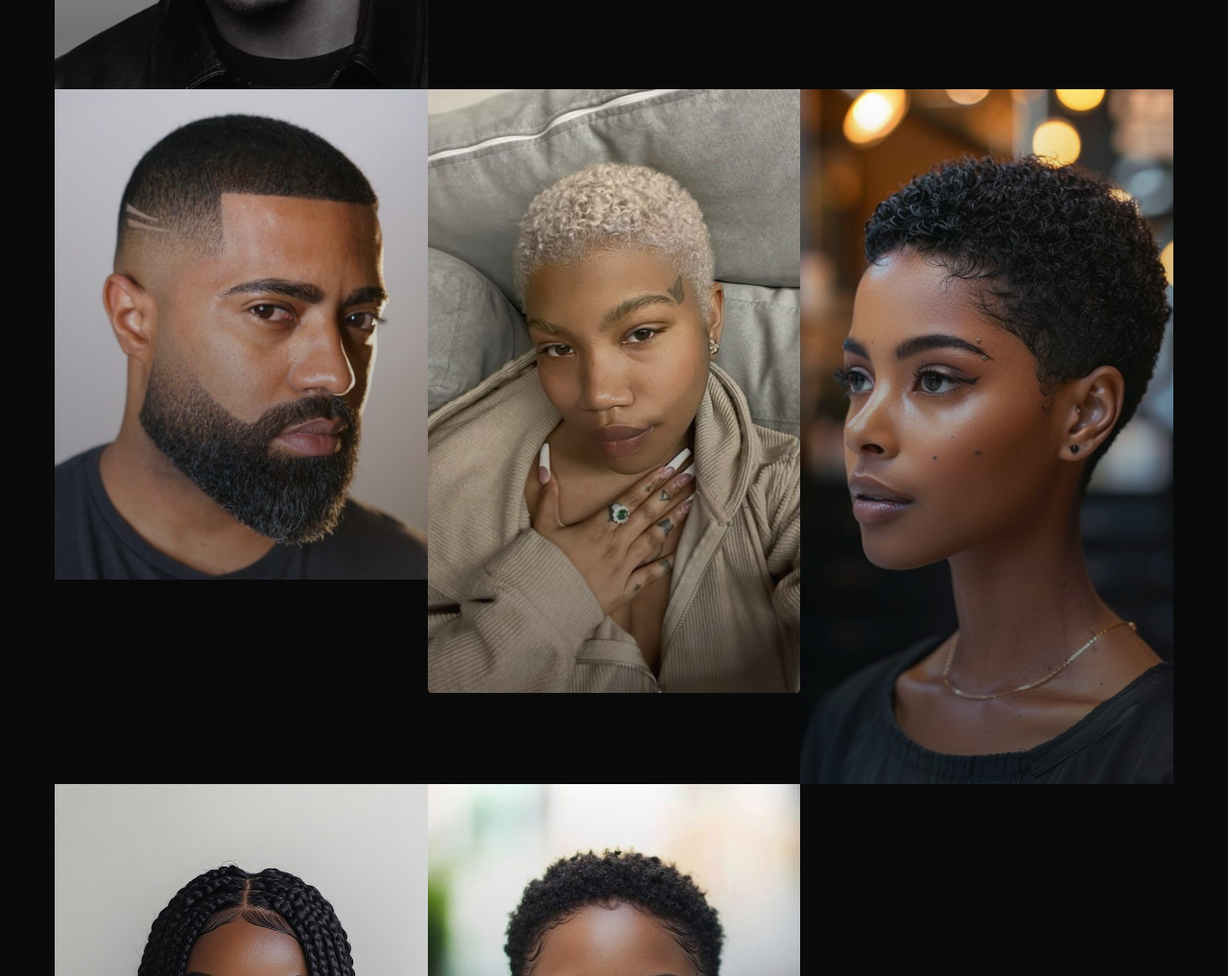
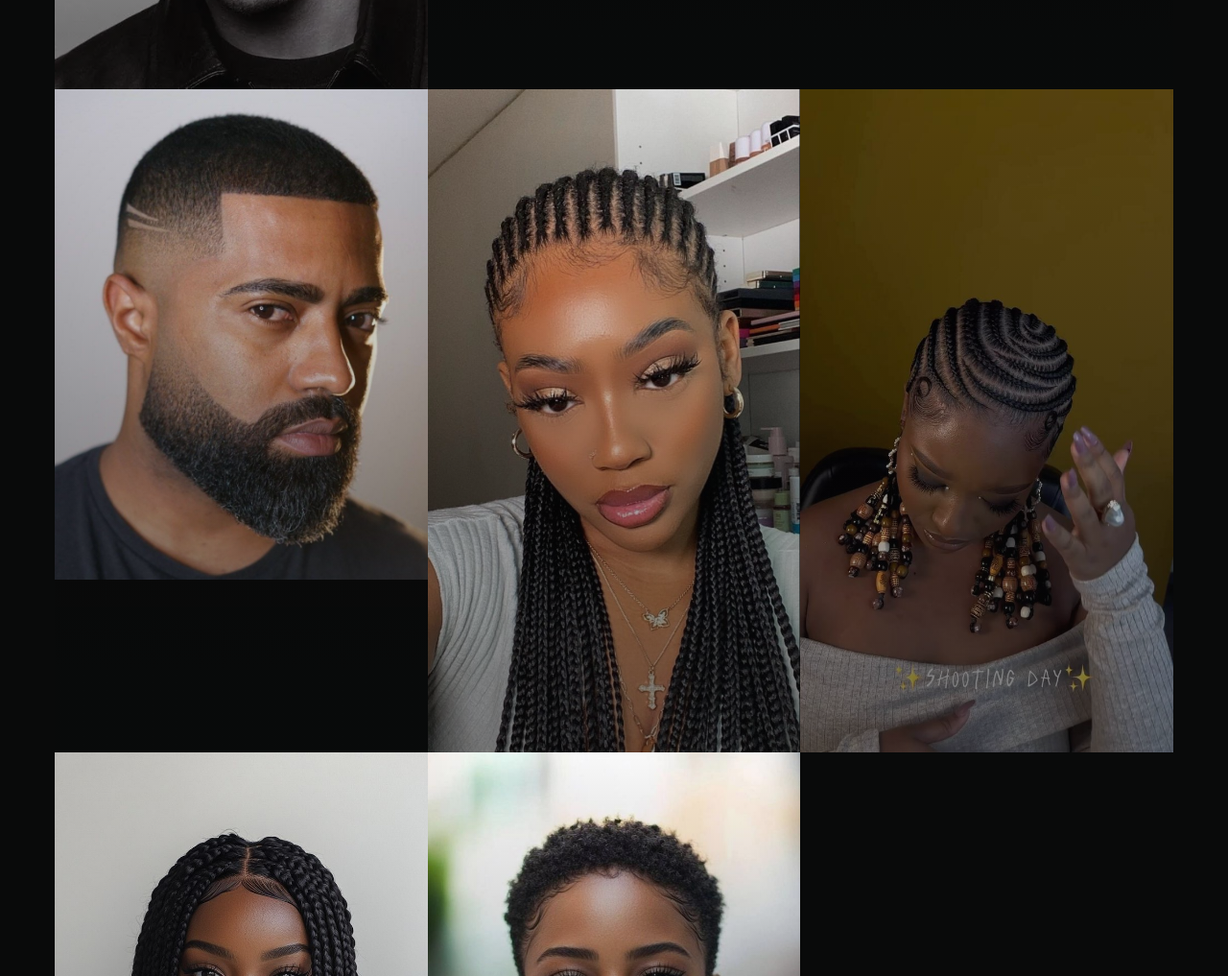
Before and after one commit to ZeroToCodeKING27/Project, a plain HTML site: page index.html in a window 1280 px wide. Shown: the part 4760-5777 px from the top of the page at 96% size. Drawn offline with nearby package versions, Linux system fonts and the light colour scheme; a web font is replaced by a local one.

Commit message:
Initial commit

```diff
--- a/index.html
+++ b/index.html
@@ -578,16 +578,16 @@ and style, whether you’re going for sharp lines or a natural look. We also off
                 </div> <!-- end gallery-items__item -->
 
                 <div class="gallery-items__item grid-cols__column">
-                    <a href="images/Barberimg/Womeng.jpg" class="gallery-items__item-thumb glightbox">
-                        <img src="images/Barberimg/womeng.jpg"
-                            srcset="images/Barberimg/Womeng.jpg" alt="">
+                    <a href="images/Barberimg/Womeni.jpg" class="gallery-items__item-thumb glightbox">
+                        <img src="images/Barberimg/womeni.jpg"
+                            srcset="images/Barberimg/Womeni.jpg" alt="">
                     </a>
                 </div> <!-- end gallery-items__item -->
 
                 <div class="gallery-items__item grid-cols__column">
-                  <a href="images/Barberimga/jklm.jpg" class="gallery-items__item-thumb glightbox">
-                        <img src="images/Barberimg/Womeana.jpg"
-                            srcset="images/Barberimg/Womeana.jpg" alt="">
+                  <a href="images/Barberimg/kk.jpg" class="gallery-items__item-thumb glightbox">
+                        <img src="images/Barberimg/kk.jpg"
+                            srcset="images/Barberimg/kk.jpg" alt="">
                     </a>
                 </div> <!-- end gallery-items__item -->
 
```
Also changed, not shown: images/Barberimg/Womeni.jpg (added), images/Barberimg/kk.jpg (added), images/Barberimg/womenk.jpg (added).
